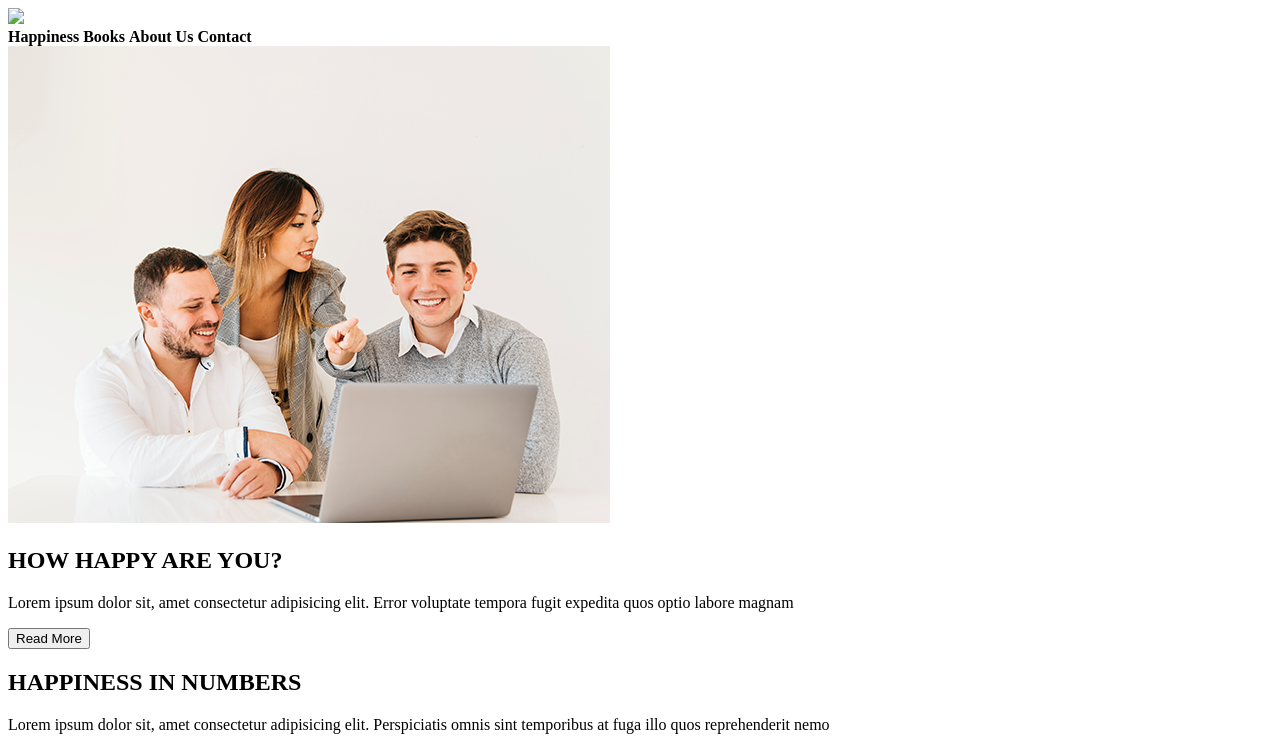
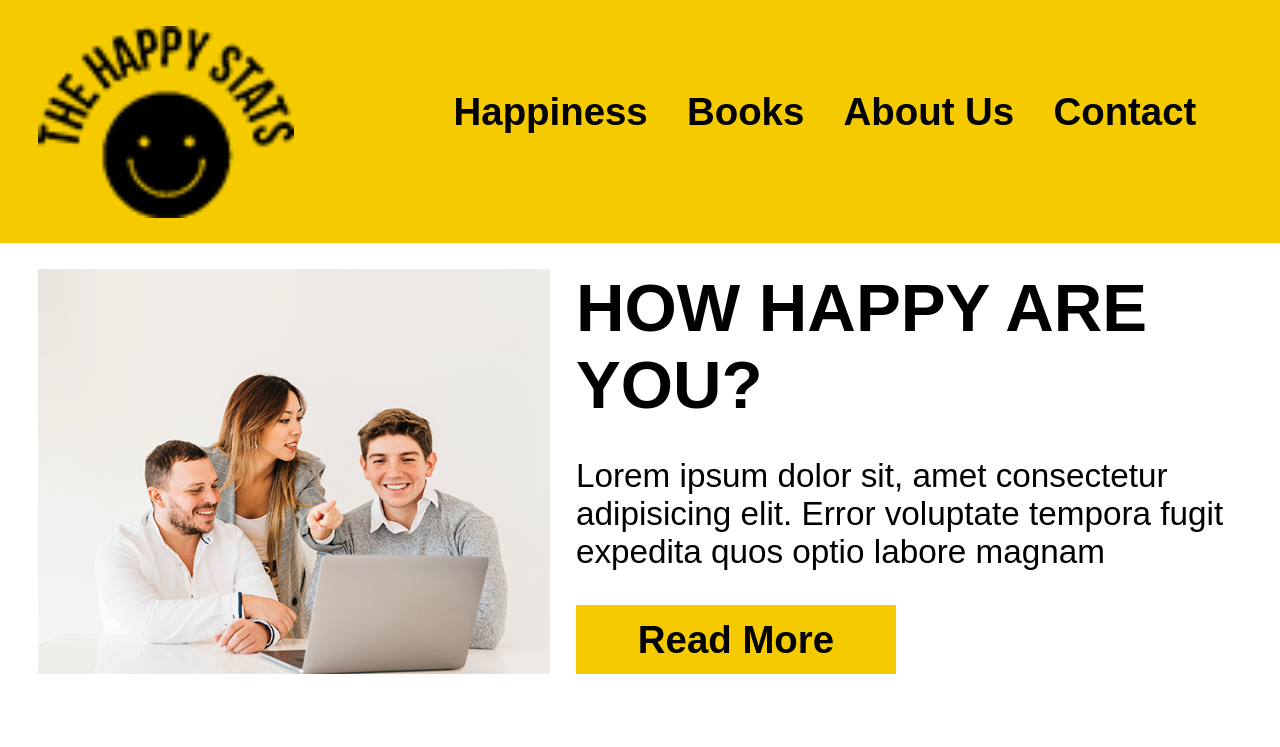
Before and after one commit to Jalzate257/Proyecto_Happiness, a plain HTML site: page index.html in a window 1280 px wide. Shown: the top 747 px of the page. Drawn offline with Linux system fonts and the light colour scheme; the site is published under a folder, as on GitHub Pages, so addresses that start at the root find nothing.

Commit message:
Proyecto Casi Terminado

```diff
--- a/index.html
+++ b/index.html
@@ -5,12 +5,12 @@
     <meta charset="UTF-8">
     <meta name="viewport" content="width=device-width, initial-scale=1.0">
     <title>Proyecto Happiness</title>
-    <link rel="stylesheet" href="/style/style.css">
+    <link rel="stylesheet" href="style/style.css">
 </head>
 
 <body>
     <header>
-        <img id="logoHeader" src="/assets/logo.png">
+        <img id="logoHeader" src="assets/logo.png">
         <nav>
             <a><strong>Happiness</strong> </a>
             <a><strong>Books</strong></a>
```
